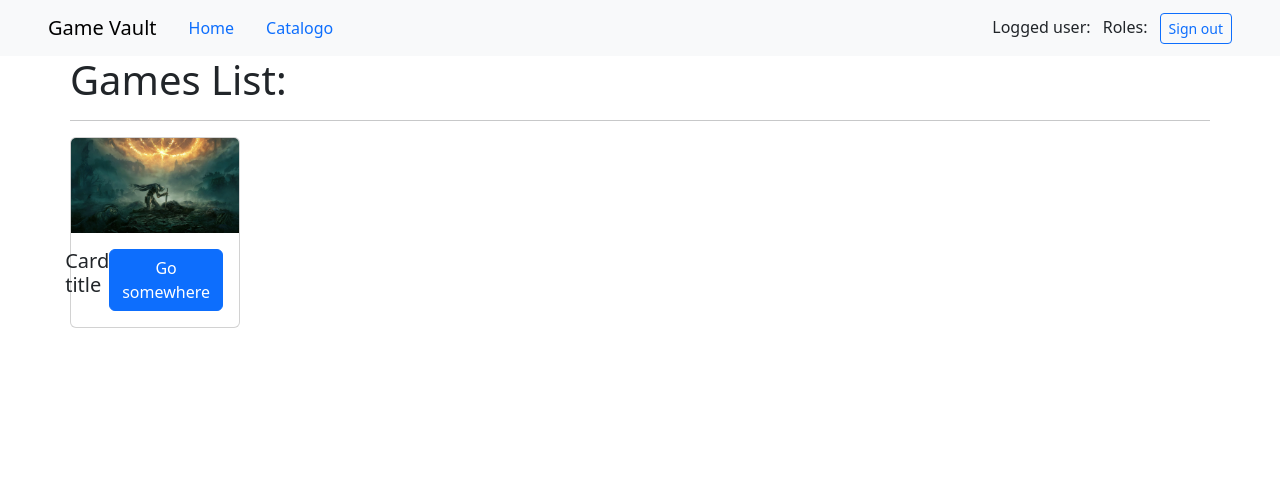
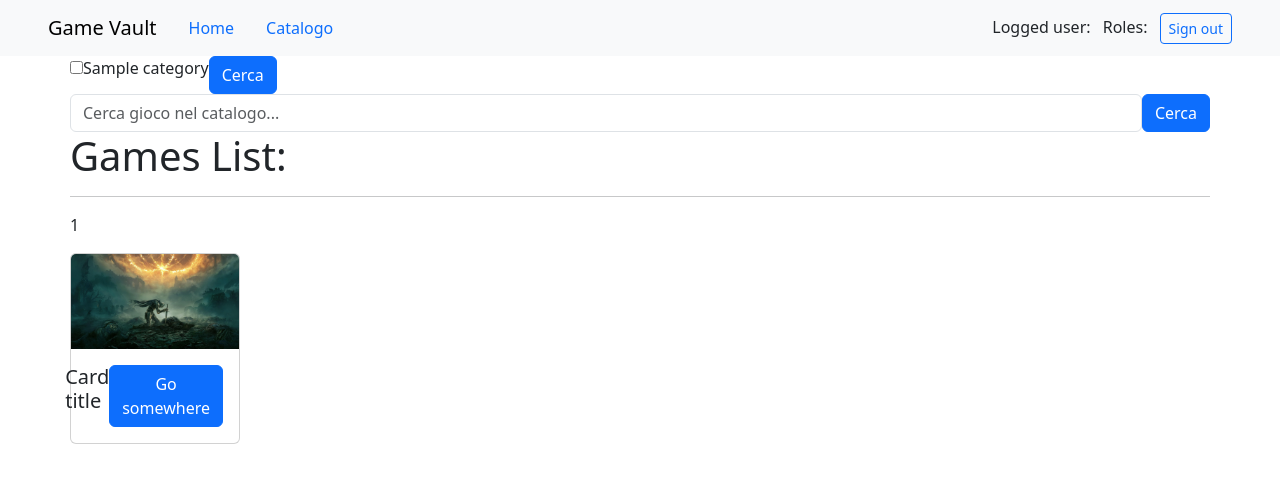
Before and after one commit to Damiano-Mariscoli/gamevault-backoffice, a Spring app: template src/main/resources/templates/games/index.html in a window 1280 px wide. Shown: the top 477 px of the page. Run offline with Thymeleaf, Linux system fonts and the light colour scheme; the template is opened without the code that fills it: most values are stand-ins (such as "Sample title", 1, 10 or a date in 2020); data that the repository does not hold is empty; some libraries are stand-ins or nearby versions.

Commit message:
added: game category filter

```diff
--- a/src/main/java/org/gamevault/java/spring_gamevault/repo/GameRepo.java
+++ b/src/main/java/org/gamevault/java/spring_gamevault/repo/GameRepo.java
@@ -1,6 +1,7 @@
 package org.gamevault.java.spring_gamevault.repo;
 
 import java.util.List;
+import java.util.Locale.Category;
 
 import org.gamevault.java.spring_gamevault.model.Game;
 import org.springframework.data.jpa.repository.JpaRepository;
@@ -8,4 +9,7 @@ import org.springframework.data.jpa.repository.JpaRepository;
 public interface GameRepo extends JpaRepository<Game, Integer>{
 
     public List<Game> findByTitleContaining(String title);
+
+    public List<Game> findByCategoriesId(Integer id);
+
 }
--- a/src/main/resources/templates/games/index.html
+++ b/src/main/resources/templates/games/index.html
@@ -7,9 +7,35 @@
   <body>
     <div th:replace="~{fragments/navbar :: navbar}"></div>
     <div class="container p-0">
+      <!-- src/main/resources/templates/games/index.html -->
+      <!-- ... -->
+      <form class="d-flex" th:action="@{/games/searchByCategory}" method="get">
+        <div th:each="category : ${categories}">
+          <input
+            type="checkbox"
+            name="id"
+            th:value="${category.id}"
+            th:text="${category.name}"
+          />
+        </div>
+        <button type="submit" class="btn btn-primary">Cerca</button>
+      </form>
+      <!-- ... -->
+      <div class="search-container">
+        <form class="d-flex" th:action="@{/games/searchByTitle}" method="get">
+          <input
+            type="text"
+            name="title"
+            class="form-control"
+            placeholder="Cerca gioco nel catalogo..."
+          />
+          <button type="submit" class="btn btn-primary">Cerca</button>
+        </form>
+      </div>
       <h1>Games List:</h1>
       <hr />
       <div class="row">
+        <p>[[${games.size()}]]</p>
         <th:block th:each="game : ${games}">
           <div class="col-2 d-flex justify-content-center">
             <div th:replace="~{fragments/card :: card(game=${game})}"></div>
```
Also changed, not shown: src/main/java/org/gamevault/java/spring_gamevault/controller/GameController.java (+14 -0 lines), src/main/java/org/gamevault/java/spring_gamevault/model/Category.java (+22 -1 lines), src/main/java/org/gamevault/java/spring_gamevault/model/Game.java (+20 -0 lines), src/main/java/org/gamevault/java/spring_gamevault/repo/CategoryRepo.java (added, +12 -0 lines), src/main/resources/import.sql (+1 -1 lines).
